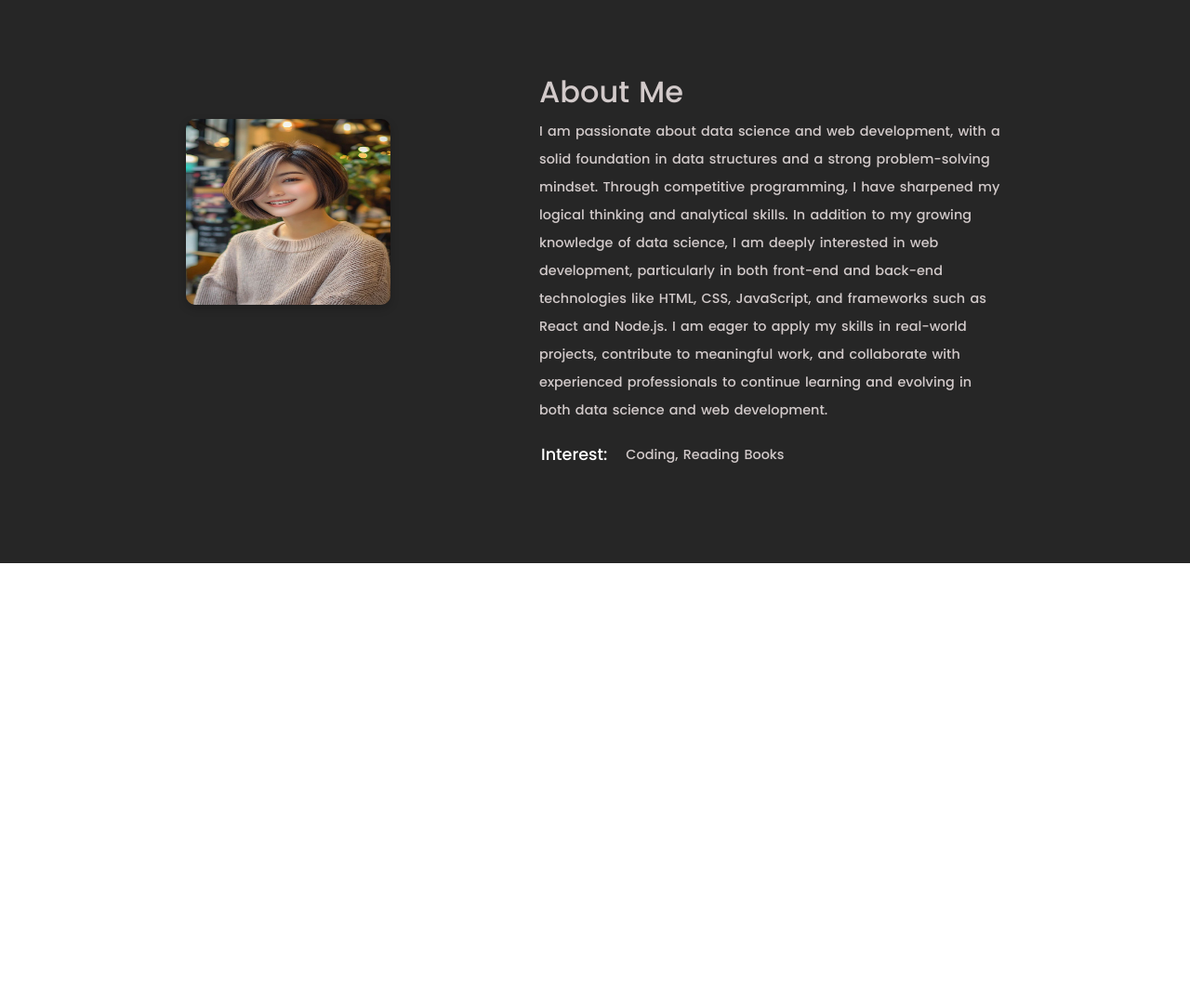
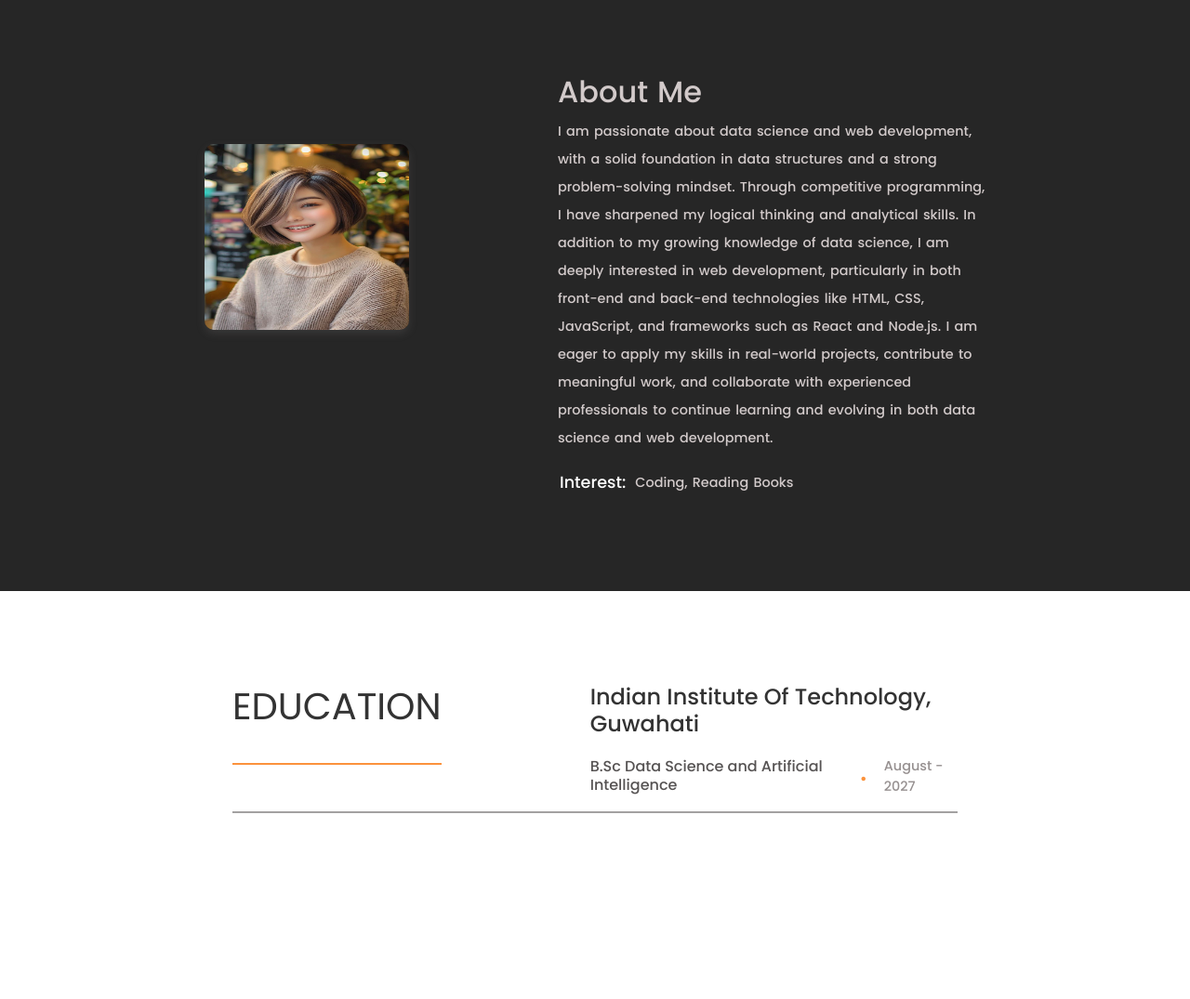
Before and after one commit to Najma099/Portfolio, a website: page index.html in a window 1280 px wide. Shown: the part 820-1895 px from the top of the page at 93% size. Before the commit the page ends 1426 px from the top, so only its background shows below. Drawn offline with nearby package versions, Linux system fonts and the light colour scheme.

Commit message:
Education

```diff
--- a/index.html
+++ b/index.html
@@ -41,5 +41,25 @@
             </div>
         </div>
     </section>
+
+    <!-- Education , Project , Skills -->
+    <section class="main-sec">
+        <div id="edu">
+            <h2 id="edu-head">EDUCATION</h2>
+            <div id="edu_data">
+                <div class="data-1">
+                    <h4>Indian Institute Of Technology, Guwahati</h4>
+                    <div class="inner-text">
+                        <h5 class="in-1">B.Sc Data Science and Artificial Intelligence</h5>
+                        <span class="bi bi-dot in-2"></span>
+                        <p class="in-3">August - 2027</p>
+                    </div>
+                </div>
+            </div>
+        </div>
+        <div id="proj">
+            <!-- Projects Section (to be added later) -->
+        </div>
+    </section>
 </body>
 </html>
--- a/src/style.css
+++ b/src/style.css
@@ -94,7 +94,7 @@ main nav a:hover {
     background-color: rgb(38, 38, 38);
     color: #ffffff;
     display: flex;
-    padding: 100px 200px;
+    padding: 100px 220px;
     justify-content: center;
     gap: 160px;
     font-size: 0.9rem;
@@ -105,17 +105,17 @@ main nav a:hover {
 }
 
 #abt-col1 {
-    margin-top: 48px;
+    margin-top: 75px;
 }
 
 #abt-col1 img {
     border-radius: 10px;
-    box-shadow: 0 4px 10px rgba(0, 0, 0, 0.2);
+    box-shadow: 0 4px 10px rgba(134, 131, 131, 0.2);
 }
 
 .inst {
     display: flex;
-    gap: 20px;
+    gap: 10px;
     align-items: center;
     padding: 2px;
 }
@@ -129,3 +129,52 @@ main nav a:hover {
     font-size: 1.1rem;
     color: white;
 }
+
+/* edu skills project */
+.main-sec {
+    padding: 100px 250px;
+    background-color: #ffffff;
+}
+
+#edu {
+    border-bottom: 2px solid rgb(163, 161, 161);
+    display: flex;
+    gap: 160px;
+    margin-bottom: 100px;
+}
+
+#edu-head {
+    margin-bottom: 50px;
+    border-bottom: 2px solid #FB923C;
+    font-weight: 400;
+    font-size: 2.5rem;
+    color: #333;
+}
+
+#edu h4 {
+    font-size: 1.5rem;
+    color: #333;
+    margin-bottom: 10px;
+}
+
+.inner-text {
+    display: flex;
+    align-items: center;
+    gap: 10px;
+}
+
+.in-1 {
+    font-size: 1rem;
+    color: rgb(86, 83, 83);
+}
+
+.in-2 {
+    font-size: 1.5rem;
+    color: #FB923C;
+}
+
+.in-3 {
+    margin-top: 10px;
+    font-size: 0.9rem;
+    color: rgb(150, 144, 144);
+}
```
